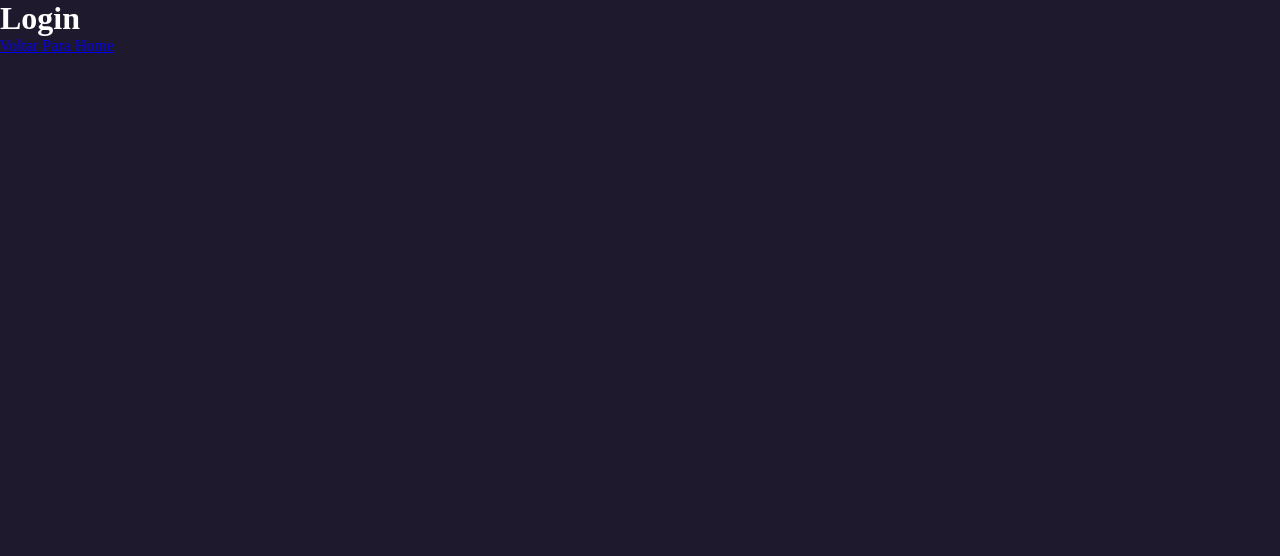
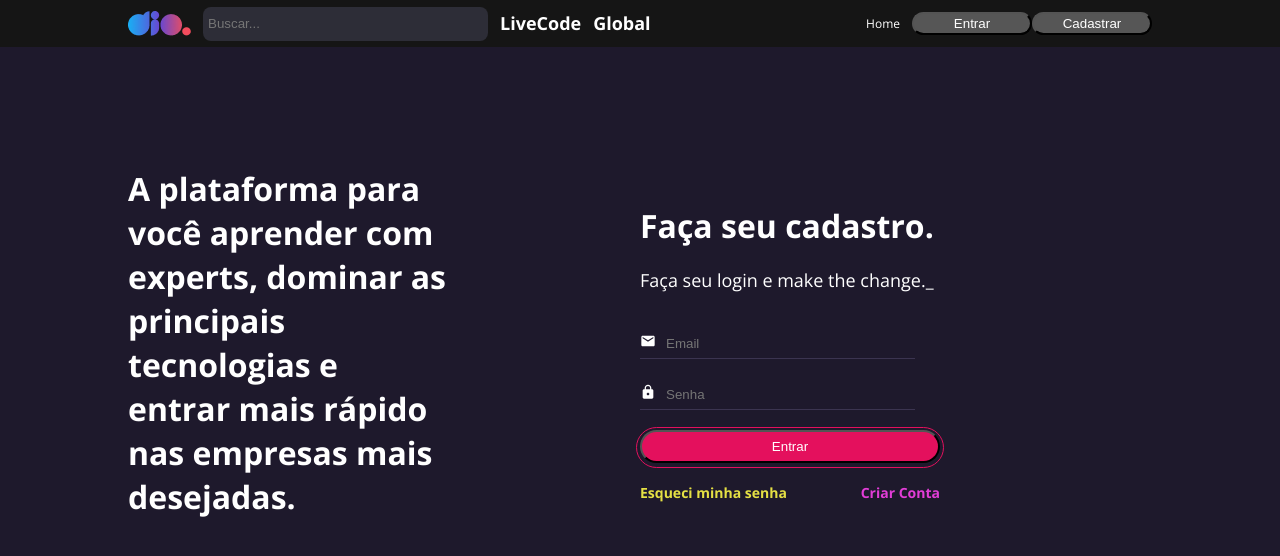
Before and after one commit to PedroJuri/clone-dio, a React (Create React App) app: page /login in a window 1280 px wide. Shown: the top 556 px of the page. Built offline with nearby package versions, Linux system fonts and the light colour scheme.

Commit message:
estilizando a pagina de login

```diff
--- a/package.json
+++ b/package.json
@@ -8,6 +8,7 @@
     "@testing-library/user-event": "^13.5.0",
     "react": "^18.2.0",
     "react-dom": "^18.2.0",
+    "react-icons": "^4.10.1",
     "react-router-dom": "^6.13.0",
     "react-scripts": "5.0.1",
     "styled-components": "^6.0.0-rc.5",
--- /dev/null
+++ b/src/Components/Input/index.jsx
@@ -0,0 +1,13 @@
+import React from 'react'
+import {IconContainer, InputContainer, InputText} from './styles'
+
+const Input = ({leftIcon, name, ...rest}) => {
+  return (
+    <InputContainer>
+        {leftIcon ? (<IconContainer>{leftIcon}</IconContainer>) : null}
+        <InputText {...rest}/>
+    </InputContainer>
+  )
+}
+
+export {Input}
--- /dev/null
+++ b/src/Components/Input/styles.js
@@ -0,0 +1,24 @@
+import { styled } from "styled-components";
+
+export const InputContainer = styled.div`
+    width: 100%;
+    max-width: 275px;
+    height: 30px;
+    border-bottom: 1px solid #3b3450;
+
+    display: flex;
+    align-items: center;
+    margin-bottom: 20px;
+`
+
+export const IconContainer = styled.div`
+    margin-right: 10px;
+`
+
+export const InputText = styled.input`
+    background-color: transparent;
+    color: #ffffff;
+    width: 100%;
+    border: 0;
+    height: 30px;
+`
--- a/src/Pages/Home/index.jsx
+++ b/src/Pages/Home/index.jsx
@@ -1,4 +1,3 @@
-import { Link } from "react-router-dom"
 import { Button } from "../../Components/Button"
 import { Header } from "../../Components/Header"
 import bannerImage from '../../Assets/banner.png'
--- a/src/Pages/Login/index.jsx
+++ b/src/Pages/Login/index.jsx
@@ -1,10 +1,36 @@
-import { Link } from "react-router-dom"
+import {MdEmail, MdLock} from 'react-icons/md'
+import { Button } from "../../Components/Button"
+import { Header } from "../../Components/Header"
+import {Input} from '../../Components/Input/index'
+
+import {Column, Container, CriarText, EsqueciText, Row, SubtitleLogin, Title, TitleLogin, Wrapper} from './styles'
 
 const Login = () =>{
-    return (
+    return(
         <>
-            <h1>Login</h1>
-            <Link to='/'>Voltar Para Home</Link>
+            <Header/>
+            <Container>
+                <Column>
+                    <Title>
+                    A plataforma para você aprender com experts, dominar as principais tecnologias e entrar mais rápido nas empresas mais desejadas.
+                    </Title>
+                </Column>
+                <Column>
+                    <Wrapper>
+                        <TitleLogin>Faça seu cadastro.</TitleLogin>
+                        <SubtitleLogin>Faça seu login e make the change._</SubtitleLogin>
+                        <form>
+                            <Input placeholder="Email" type="email" leftIcon={<MdEmail/>}/>
+                            <Input placeholder="Senha" type="password" leftIcon={<MdLock/>}/>
+                            <Button title='Entrar' variant="secondary"/>
+                        </form>
+                        <Row>
+                            <EsqueciText>Esqueci minha senha</EsqueciText>
+                            <CriarText>Criar Conta</CriarText>
+                        </Row>
+                    </Wrapper>
+                </Column>
+            </Container>
         </>
     )
 }
--- /dev/null
+++ b/src/Pages/Login/styles.js
@@ -0,0 +1,76 @@
+import { styled } from "styled-components";
+
+export const Container = styled.main`
+    width: 100%;
+    max-width: 80%;
+    margin: 0 auto;
+    margin-top: 120px;
+
+    display: flex;
+    flex-direction: row;
+    justify-content: space-between;
+    align-items: center;
+`
+
+export const Wrapper = styled.div`
+    max-width: 300px;
+`
+
+export const Column = styled.div`
+    flex: 1;
+`
+
+export const Row = styled.div`
+    display: flex;
+    flex-direction: row;
+    justify-content: space-between;
+    align-items: center;
+    margin-top: 20px;
+`
+
+export const Title = styled.h2`
+    font-family: 'Open Sans';
+    font-style: normal;
+    font-weight: 700;
+    font-size: 32px;
+    width: 320px;
+    margin-bottom: 20px;
+    line-height: 44px;
+    color: #ffffff;
+`
+
+export const TitleLogin = styled.p`
+    font-family: 'Open Sans';
+    font-style: normal;
+    font-weight: 700;
+    font-size: 32px;
+    margin-bottom: 20px;
+    line-height: 44px;
+`
+
+export const SubtitleLogin = styled.p`
+    font-family: 'Open Sans';
+    font-style: normal;
+    font-weight: 400;
+    font-size: 18px;
+    margin-bottom: 35px;
+    line-height: 25px;
+`
+
+export const EsqueciText = styled.p`
+    font-family: 'Open Sans';
+    font-style: normal;
+    font-weight: 700;
+    font-size: 14px;
+    line-height: 19px;
+    color: #e5e044;
+`
+
+export const CriarText = styled.p`
+    font-family: 'Open Sans';
+    font-style: normal;
+    font-weight: 700;
+    font-size: 14px;
+    line-height: 19px;
+    color: #e23dd7;
+`
```
Also changed, not shown: 2 other files (tests, documents, lock files or other folders).
